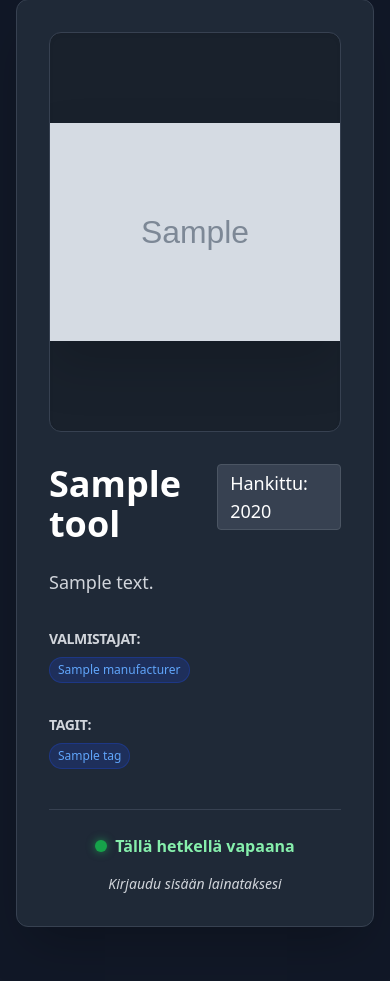
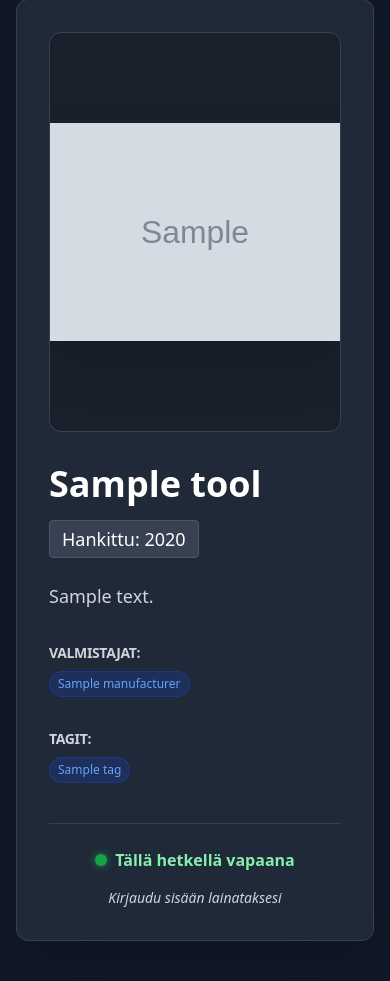
Before and after one commit to VaahtoluotoTuomas/django-community-tool-library, a Django app: page /tyokalu/1/ in a window 390 px wide. Shown: the part 178-1159 px from the top of the page. Run offline with Django 5.2, Linux system fonts and the light colour scheme; tables that the repository leaves empty hold one stand-in row (values such as "Sample post"); grey boxes marked "Sample" are stand-in pictures; some libraries are stand-ins or nearby versions.

Commit message:
fix: fix hyphenation and word breaking problems on mobile with |safe brake-words and hyphens auto in tiedot.html and tool_card.html

```diff
--- a/tyokalut/static/tyokalut/css/output.css
+++ b/tyokalut/static/tyokalut/css/output.css
@@ -991,6 +991,15 @@ video {
   overflow: hidden;
 }
 
+.hyphens-auto {
+  -webkit-hyphens: auto;
+          hyphens: auto;
+}
+
+.break-words {
+  overflow-wrap: break-word;
+}
+
 .rounded {
   border-radius: 0.25rem;
 }
@@ -1721,6 +1730,10 @@ video {
     align-items: center;
   }
 
+  .md\:justify-between {
+    justify-content: space-between;
+  }
+
   .md\:gap-16 {
     gap: 4rem;
   }
--- a/tyokalut/templates/tyokalut/components/tool_card.html
+++ b/tyokalut/templates/tyokalut/components/tool_card.html
@@ -20,7 +20,7 @@
     <div class="p-6 flex flex-col flex-grow">
         <div class="flex justify-between items-start mb-2">
             <div>
-                <h2 class="text-xl font-bold text-brand-text-main">{{ tyokalu.name }}</h2>
+                <h2 class="text-xl font-bold text-brand-text-main">{{ tyokalu.name|safe }}</h2>
 
                 <div class="flex items-center gap-1.5 mt-1">
                     {% if tyokalu.is_available %}
--- a/tyokalut/templates/tyokalut/tiedot.html
+++ b/tyokalut/templates/tyokalut/tiedot.html
@@ -31,9 +31,11 @@
 
         </div>
 
-        <div class="flex justify-between items-start mb-6">
-            <h1 class="text-4xl font-extrabold text-brand-text-main">{{ tyokalu.name }}</h1>
-            <span class="text-lg font-medium text-brand-text-main bg-brand-border-muted px-3 py-1 rounded border border-brand-border">
+        <div class="flex flex-col md:flex-row md:justify-between items-start md:items-center gap-4 mb-6">
+            <h1 class="text-4xl font-extrabold text-brand-text-main break-words hyphens-auto w-full">
+                {{ tyokalu.name|safe }}
+            </h1>
+            <span class="shrink-0 text-lg font-medium text-brand-text-main bg-brand-border-muted px-3 py-1 rounded border border-brand-border">
                 Hankittu: {{ tyokalu.acquisition_year }}
             </span>
         </div>
```
